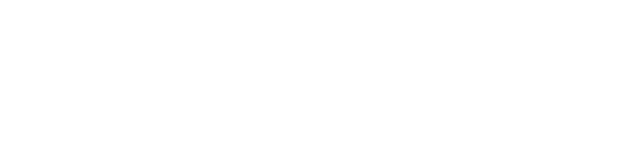
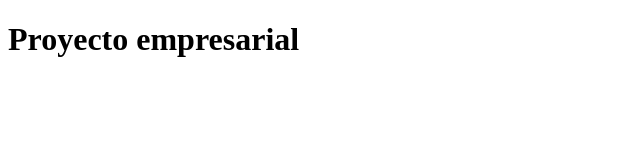
Before and after one commit to AlexisHack/CursoGit, a plain HTML site: page index.html in a window 1280 px wide. Shown: the whole page, without its empty margins (0-640 px from the left). Drawn offline with Linux system fonts and the light colour scheme.

Commit message:
parrafo y tamaño de fuente

```diff
--- /dev/null
+++ b/css/estilos.css
@@ -0,0 +1,8 @@
+@charset "utf-8";
+/* CSS Document */
+
+body {
+
+ background-color: #00F;
+
+}
--- a/index.html
+++ b/index.html
@@ -3,8 +3,13 @@
 <head>
 <meta charset="utf-8">
 <title>Documento sin título</title>
+<link href="css/estilos.css" rel="stelysheet" type="text/css">
+
 </head>
 
 <body>
+
+<h1> Proyecto empresarial </h1>
+
 </body>
 </html>
--- /dev/null
+++ b/js/javascript.js
@@ -0,0 +1 @@
+// JavaScript Document
```
